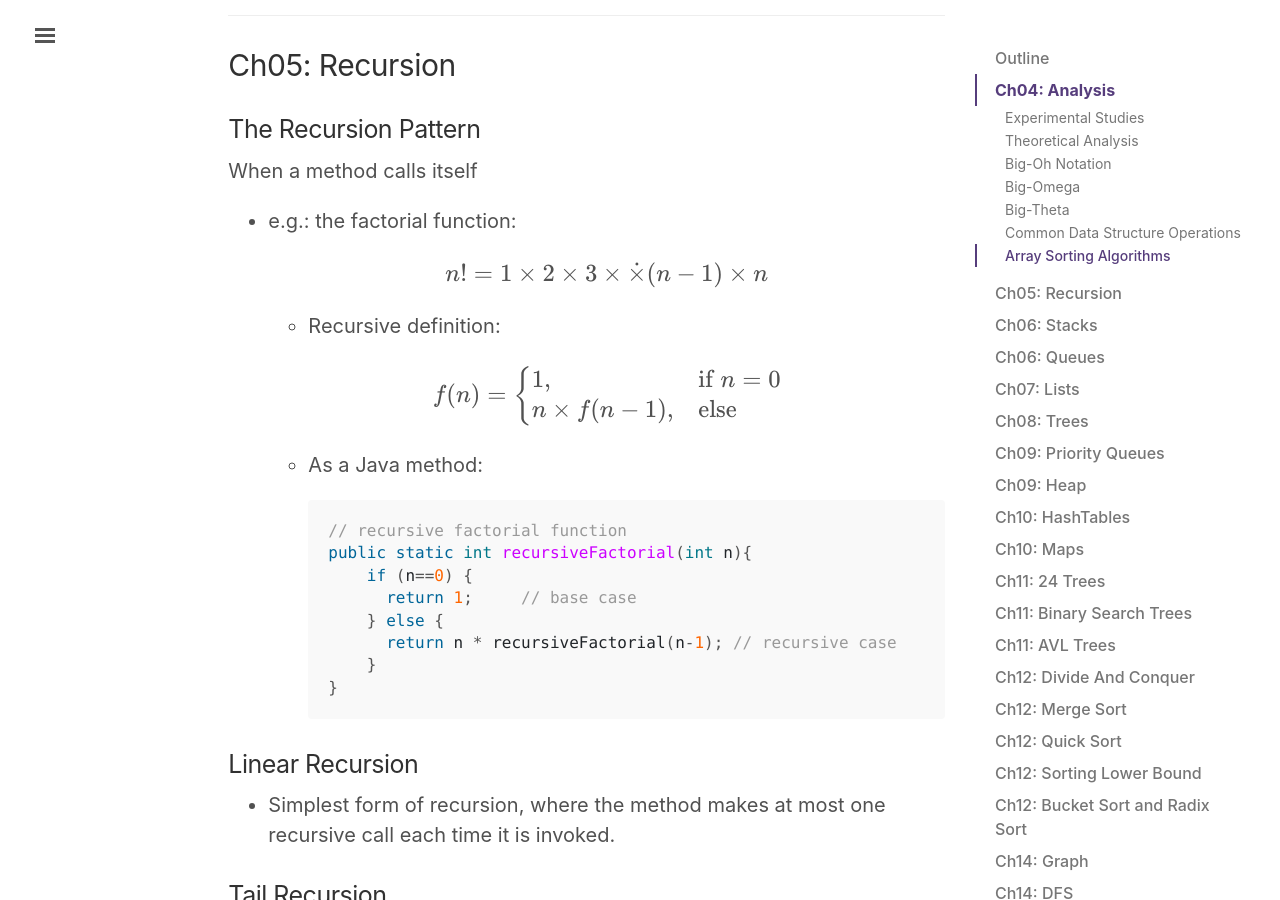
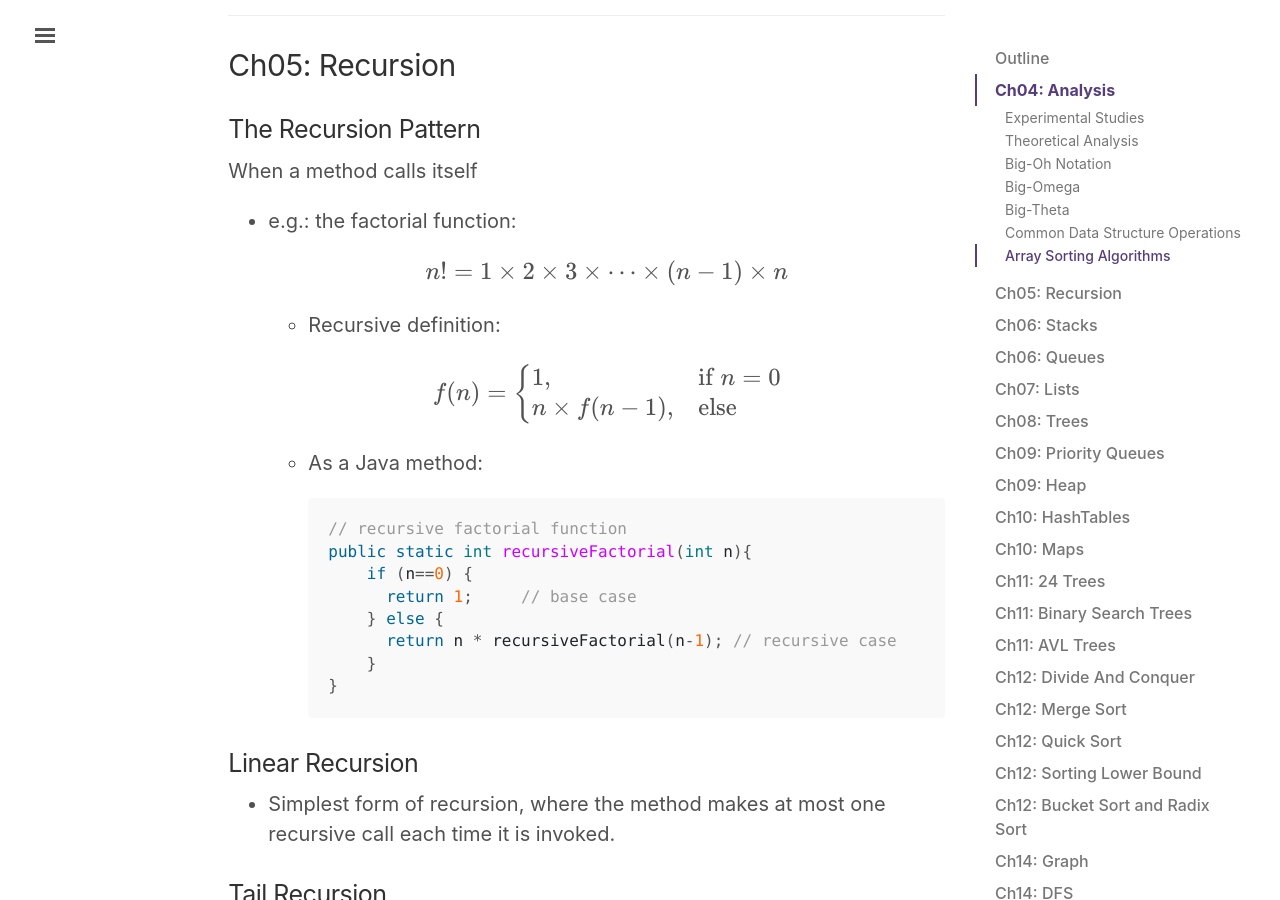
Before and after one commit to lingt-xyz/note, a Jekyll site: the page built from _posts/2017-01-01-COMP352.md, in a window 1280 px wide and 900 px high, scrolled down 4575 px. Built offline with Jekyll 4.4.1, drawn with Linux system fonts in a browser that asks for light colours; formulas are drawn with MathJax 3; comment, search, counter and statistics services are not loaded.

Commit message:
latex format

```diff
--- a/_posts/2017-01-01-COMP352.md
+++ b/_posts/2017-01-01-COMP352.md
@@ -463,7 +463,7 @@ When a method calls itself
 
 * e.g.: the factorial function:
 
-    {% raw %}$$ n!=1\times2\times3\times \dot \times (n-1) \times n$${% endraw %}
+    {% raw %}$$ n!=1\times2\times3\times \dots \times (n-1) \times n$${% endraw %}
 
     * Recursive definition:
 
@@ -498,7 +498,6 @@ When a method calls itself
 ### Tail Recursion
 
 * Tail recursion occurs when a linearly recursive method makes its recursive call as its last step; as in the array reversal method.
-
 * Such methods can be easily converted to non-recursive methods (which saves on some resources).
 
 ### Binary Recursion
```
